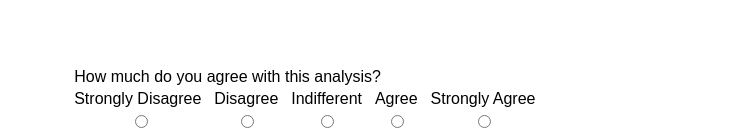
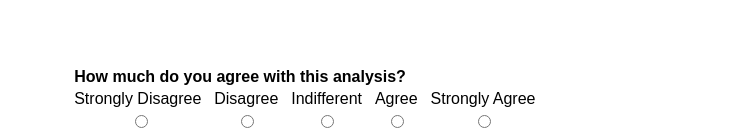
Before and after one commit to Wall-Dough/personality-test, a plain HTML site: page index.html in a window 1280 px wide. Shown: the part 2848-2978 px from the top of the page, without its empty margins (0-733 px from the left). Drawn offline with Linux system fonts and the light colour scheme.

Commit message:
Update index.html

```diff
--- a/index.html
+++ b/index.html
@@ -14,7 +14,7 @@
 <p id="message">&nbsp;</p>
 <table>
   <tr>
-    <td colspan="5">How much do you agree with this analysis?</td>
+    <td colspan="5"><strong>How much do you agree with this analysis?</strong></td>
   </tr>
   <tr>
     <td><center>Strongly Disagree&nbsp;</center></td>
```
